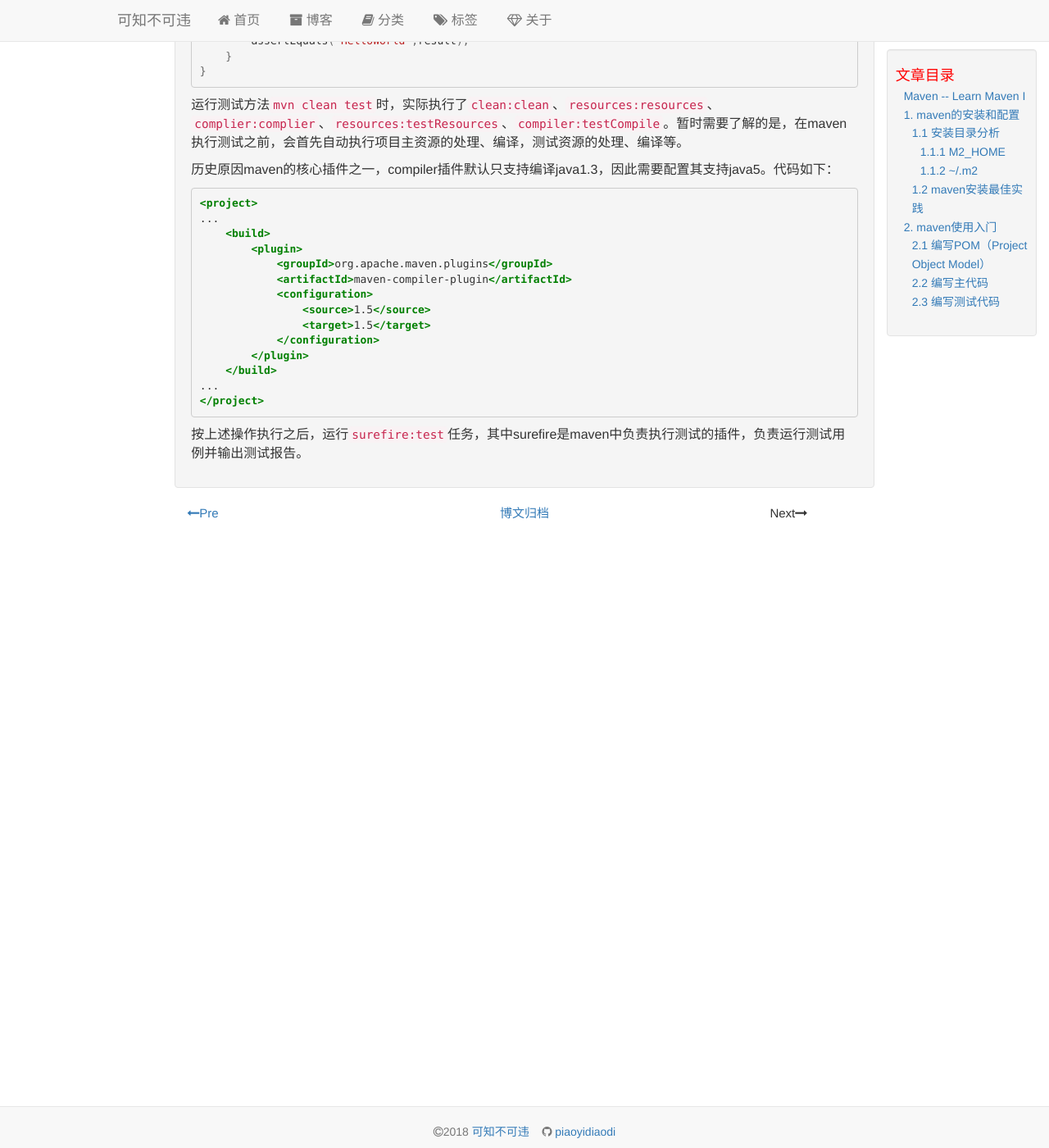
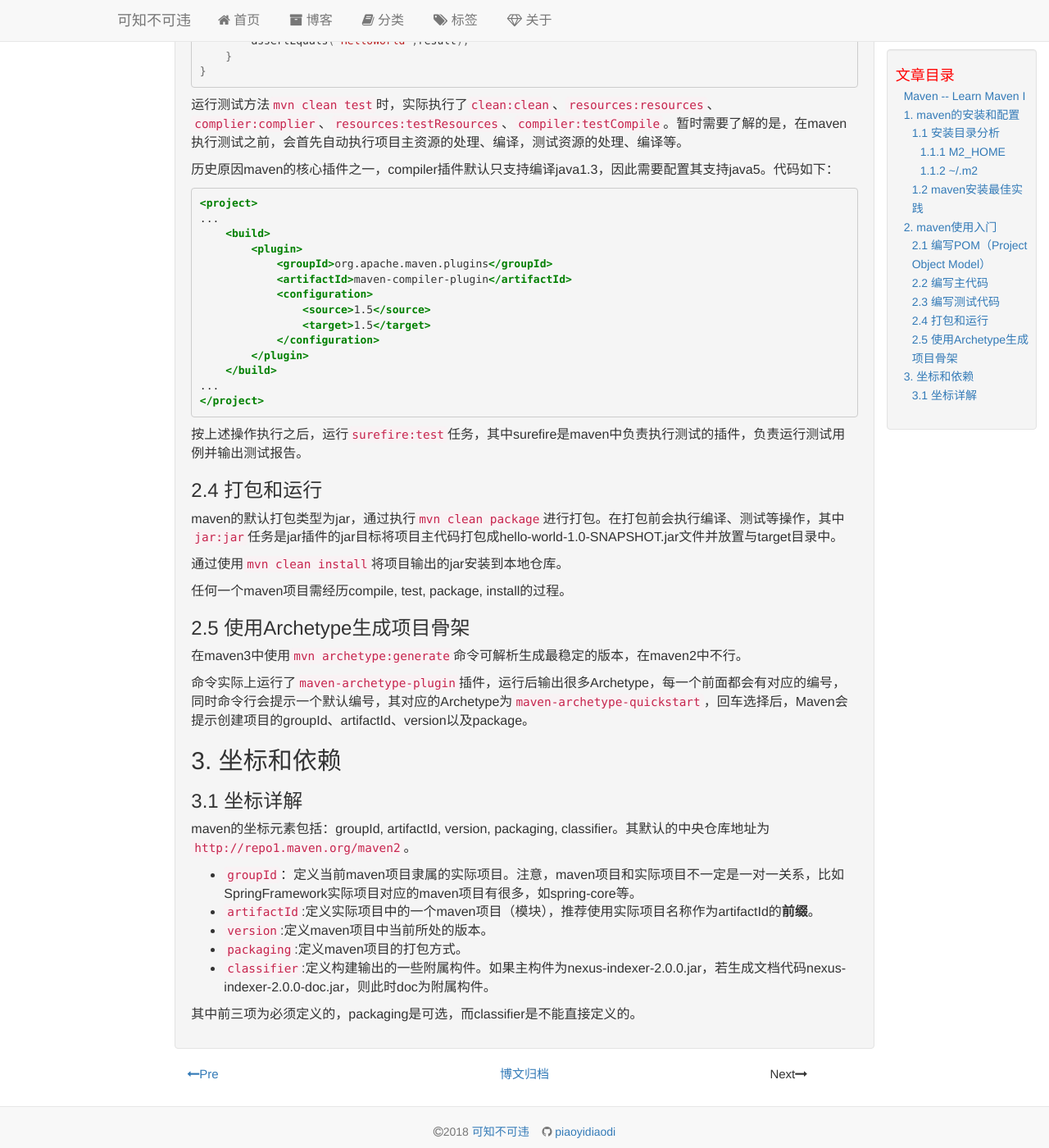
Before and after one commit to piaoyidaodi/piaoyidaodi.github.io, a Jekyll site: the page built from _posts/2018-03-21-learn-maven.md, in a window 1280 px wide and 1400 px high, scrolled down 2999 px. Shown: the whole window at 82% size. Built offline with Jekyll 4.4.1, drawn with Linux system fonts in a browser that asks for light colours.

Commit message:
20180322 maven night

````diff
--- a/_posts/2018-03-21-learn-maven.md
+++ b/_posts/2018-03-21-learn-maven.md
@@ -161,3 +161,31 @@ public class HelloWorldTest{
 ```
 
 按上述操作执行之后，运行`surefire:test`任务，其中surefire是maven中负责执行测试的插件，负责运行测试用例并输出测试报告。
+
+### 2.4 打包和运行
+
+maven的默认打包类型为jar，通过执行`mvn clean package`进行打包。在打包前会执行编译、测试等操作，其中`jar:jar`任务是jar插件的jar目标将项目主代码打包成hello-world-1.0-SNAPSHOT.jar文件并放置与target目录中。
+
+通过使用`mvn clean install`将项目输出的jar安装到本地仓库。
+
+任何一个maven项目需经历compile, test, package, install的过程。
+
+### 2.5 使用Archetype生成项目骨架
+
+在maven3中使用`mvn archetype:generate`命令可解析生成最稳定的版本，在maven2中不行。
+
+命令实际上运行了`maven-archetype-plugin`插件，运行后输出很多Archetype，每一个前面都会有对应的编号，同时命令行会提示一个默认编号，其对应的Archetype为`maven-archetype-quickstart`，回车选择后，Maven会提示创建项目的groupId、artifactId、version以及package。
+
+## 3. 坐标和依赖
+
+### 3.1 坐标详解
+
+maven的坐标元素包括：groupId, artifactId, version, packaging, classifier。其默认的中央仓库地址为`http://repo1.maven.org/maven2`。
+
+- `groupId`：定义当前maven项目隶属的实际项目。注意，maven项目和实际项目不一定是一对一关系，比如SpringFramework实际项目对应的maven项目有很多，如spring-core等。
+- `artifactId`:定义实际项目中的一个maven项目（模块），推荐使用实际项目名称作为artifactId的**前缀**。
+- `version`:定义maven项目中当前所处的版本。
+- `packaging`:定义maven项目的打包方式。
+- `classifier`:定义构建输出的一些附属构件。如果主构件为nexus-indexer-2.0.0.jar，若生成文档代码nexus-indexer-2.0.0-doc.jar，则此时doc为附属构件。
+
+其中前三项为必须定义的，packaging是可选，而classifier是不能直接定义的。
````
